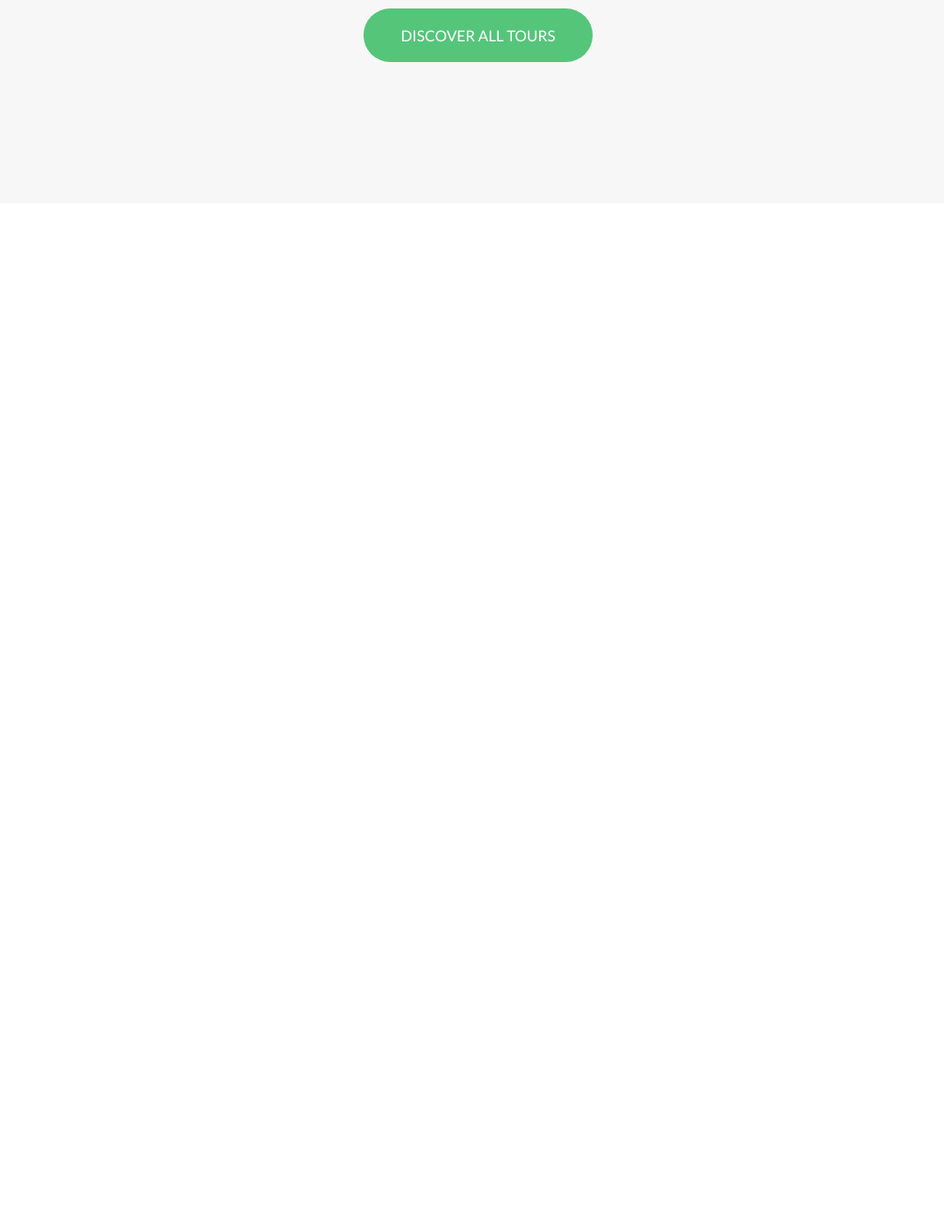
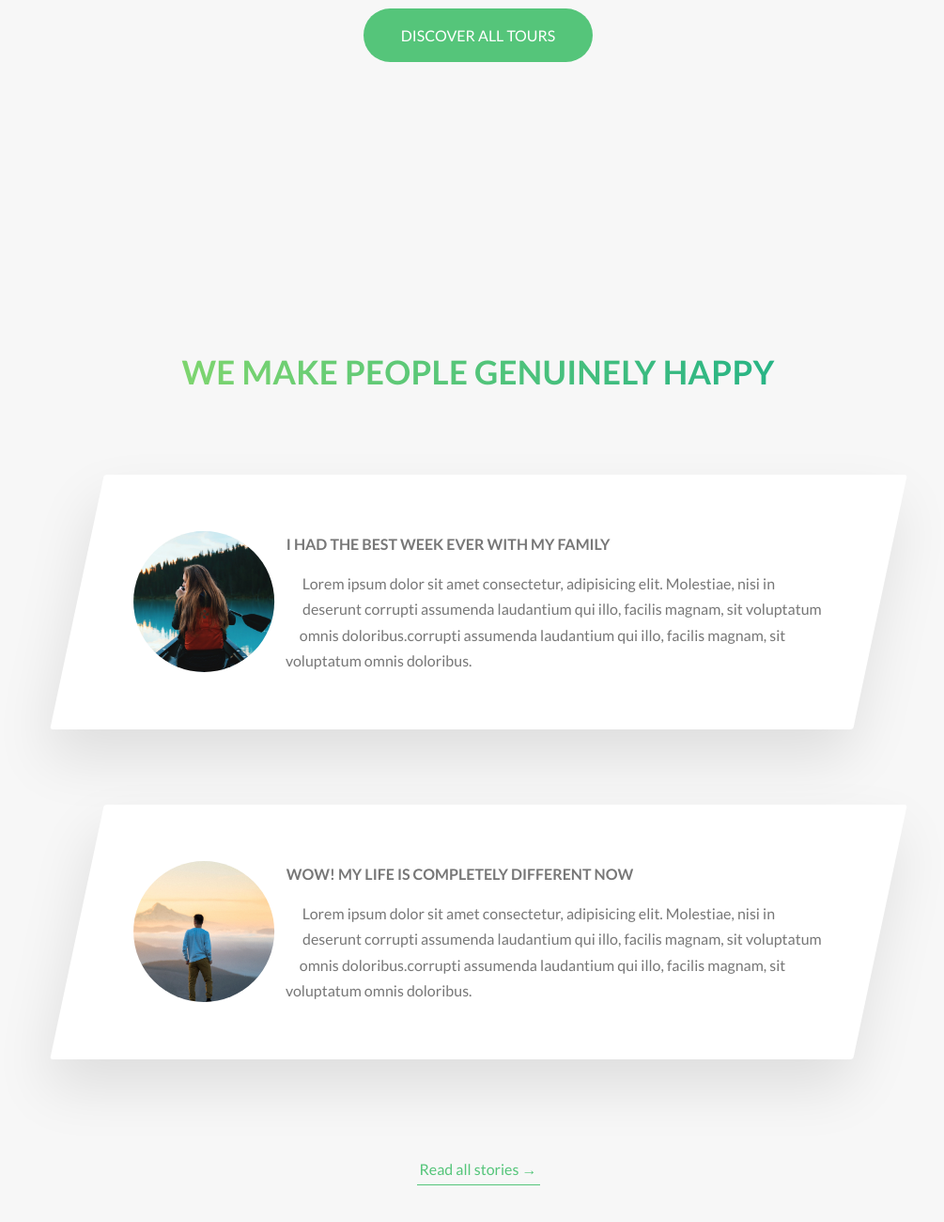
Before and after one commit to FatemehShojaei/Natours, a website: page index.html in a window 1280 px wide. Shown: the part 3086-4386 px from the top of the page at 94% size, without its empty margins (131-1136 px from the left). Before the commit the page ends 3332 px from the top, so only its background shows below. Drawn offline with Linux system fonts and the light colour scheme.

Commit message:
story part

```diff
--- a/index.html
+++ b/index.html
@@ -238,6 +238,66 @@
           <a href="#" class="btn btn--green">Discover all tours</a>
         </div>
       </section>
+
+      <section class="section-stories">
+        <div class="u-center-text u-margin-bottom-big">
+          <h2 class="heading-secondary">we make people genuinely happy</h2>
+        </div>
+
+        <div class="row">
+          <div class="story">
+            <figure class="story__shape">
+              <img
+                src="img/nat-8.jpg"
+                alt="Person on a tour"
+                class="story__img"
+              />
+              <figcaption class="story__caption">Marry Smith</figcaption>
+            </figure>
+            <div class="story__text">
+              <h3 class="heading-tertiary u-margin-bottom-small">
+                I had the best week ever with my family
+              </h3>
+              <p>
+                Lorem ipsum dolor sit amet consectetur, adipisicing elit.
+                Molestiae, nisi in deserunt corrupti assumenda laudantium qui
+                illo, facilis magnam, sit voluptatum omnis doloribus.corrupti
+                assumenda laudantium qui illo, facilis magnam, sit voluptatum
+                omnis doloribus.
+              </p>
+            </div>
+          </div>
+        </div>
+
+        <div class="row">
+          <div class="story">
+            <figure class="story__shape">
+              <img
+                src="img/nat-9.jpg"
+                alt="Person on a tour"
+                class="story__img"
+              />
+              <figcaption class="story__caption">Jack Wilson</figcaption>
+            </figure>
+            <div class="story__text">
+              <h3 class="heading-tertiary u-margin-bottom-small">
+                WOW! My life is completely different now
+              </h3>
+              <p>
+                Lorem ipsum dolor sit amet consectetur, adipisicing elit.
+                Molestiae, nisi in deserunt corrupti assumenda laudantium qui
+                illo, facilis magnam, sit voluptatum omnis doloribus.corrupti
+                assumenda laudantium qui illo, facilis magnam, sit voluptatum
+                omnis doloribus.
+              </p>
+            </div>
+          </div>
+        </div>
+
+        <div class="u-center-text u-margin-top-huge">
+          <a href="#" class="btn-text">Read all stories &rarr;</a>
+        </div>
+      </section>
     </main>
 
     <!-- <section class="grid-test">
--- a/sass/main.scss
+++ b/sass/main.scss
@@ -11,6 +11,7 @@
 @import "components/card";
 @import "components/composition";
 @import "components/feature-box";
+@import "components/story";
 
 @import "layout/grid";
 @import "layout/header";
--- a/sass/pages/_home.scss
+++ b/sass/pages/_home.scss
@@ -26,3 +26,8 @@
   padding: 25rem 0 15rem 0;
   margin-top: -10rem;
 }
+
+.section-stories {
+  padding: 15rem 0;
+  background-color: $color-grey-light-1;
+}
```
Also changed, not shown: css/style.css.
